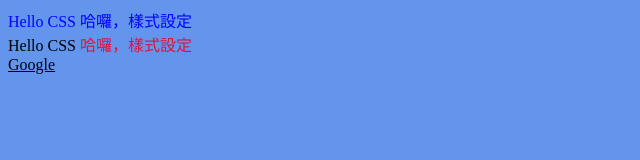
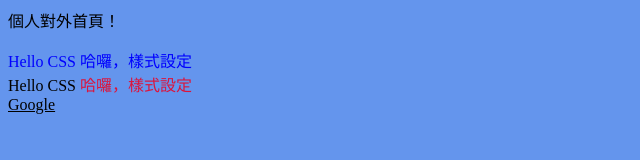
Before and after one commit to dyhungT/dyhungt.github.io, a plain HTML site: page index.html in a window 1280 px wide. Shown: the whole page, without its empty margins (0-640 px from the left). Drawn offline with Linux system fonts and the light colour scheme.

Commit message:
Update index.html

```diff
--- a/index.html
+++ b/index.html
@@ -7,6 +7,7 @@
         a:visited{color:brown}
     </style>
     <body>
+        <p>個人對外首頁！</>
         <div id="s1">Hello CSS <span>哈囉，樣式設定</span></div>
         <div id="s2">Hello CSS <span>哈囉，樣式設定</span></div>
         <div id="s3"></div>
```
